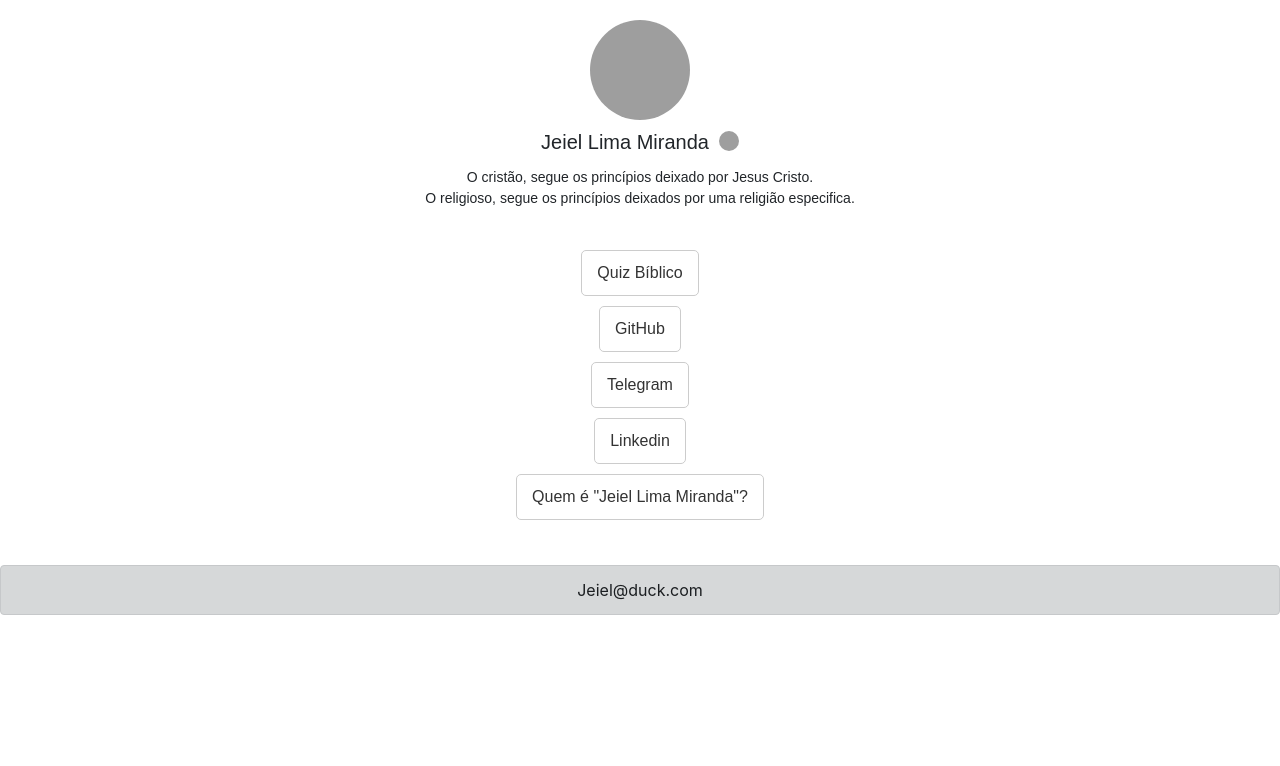
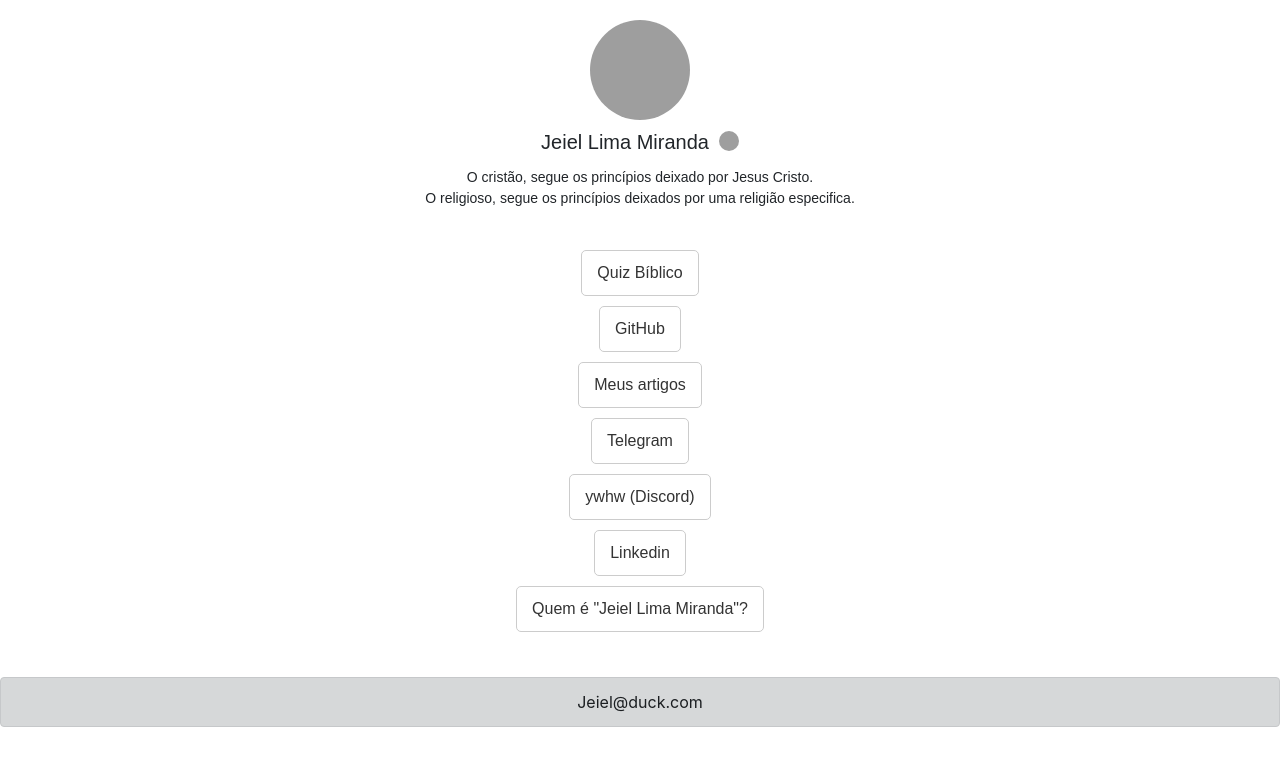
Before and after one commit to Jetrom17/Jeiel, a plain HTML site: page index.html in a window 1280 px wide. Drawn offline with nearby package versions, Linux system fonts and the light colour scheme; grey boxes are pictures that could not be loaded.

Commit message:
Update index.html

```diff
--- a/index.html
+++ b/index.html
@@ -42,7 +42,9 @@
         <div class="links">
             <a href="https://quiz-jeiel.vercel.app/" target="_blank">Quiz Bíblico</a>
             <a href="https://github.com/Jetrom17" target="_blank">GitHub</a>
+            <a href="https://www.tabnews.com.br/JeielLimaMiranda/conteudos/1" target="_blank">Meus artigos</a>
             <a href="https://t.me/YHVH7" target="_blank">Telegram</a>
+            <a href="#" target="_blank">ywhw (Discord)</a>
             <a href="https://www.linkedin.com/in/jeiel-lima-miranda-259738232/" target="_blank">Linkedin</a>
             <a href="https://www.google.com/search?q=Jeiel+Lima+Miranda" target="_blank">Quem é "Jeiel Lima Miranda"?</a>
         </div>
```
